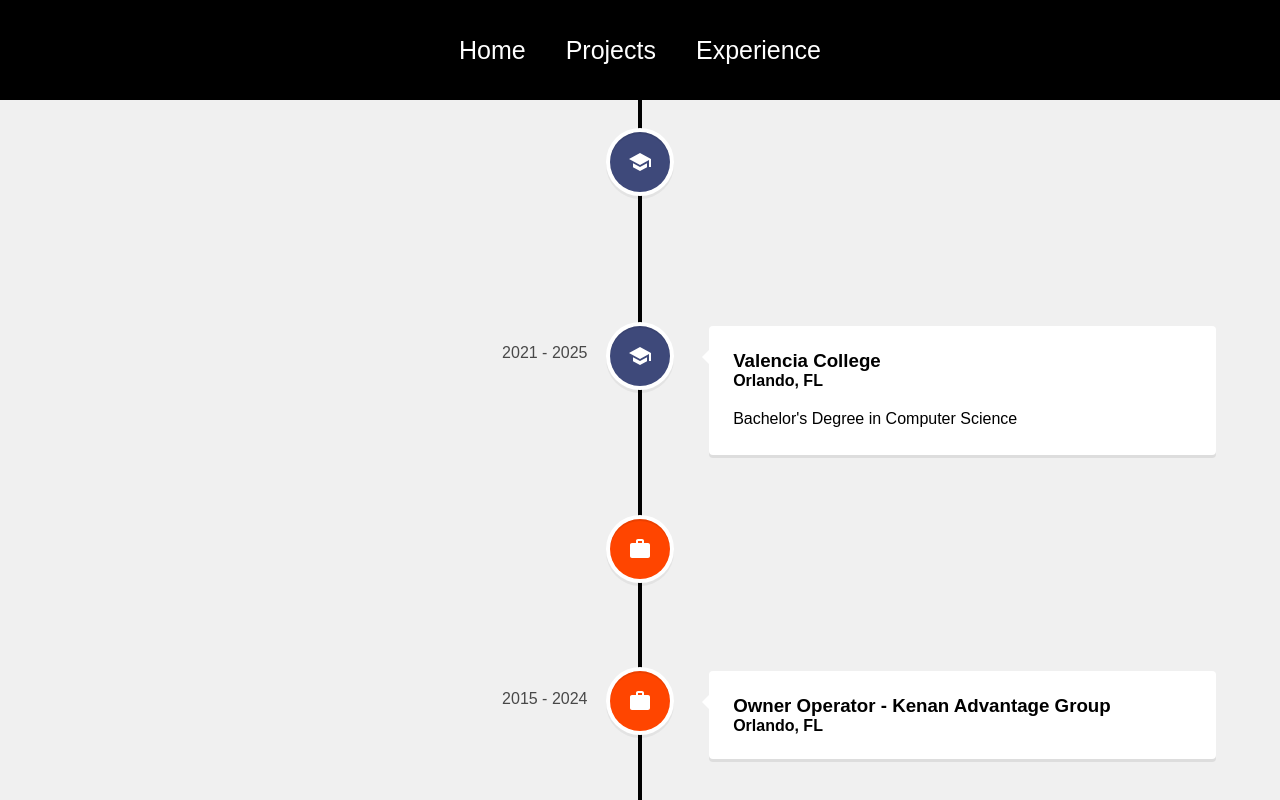
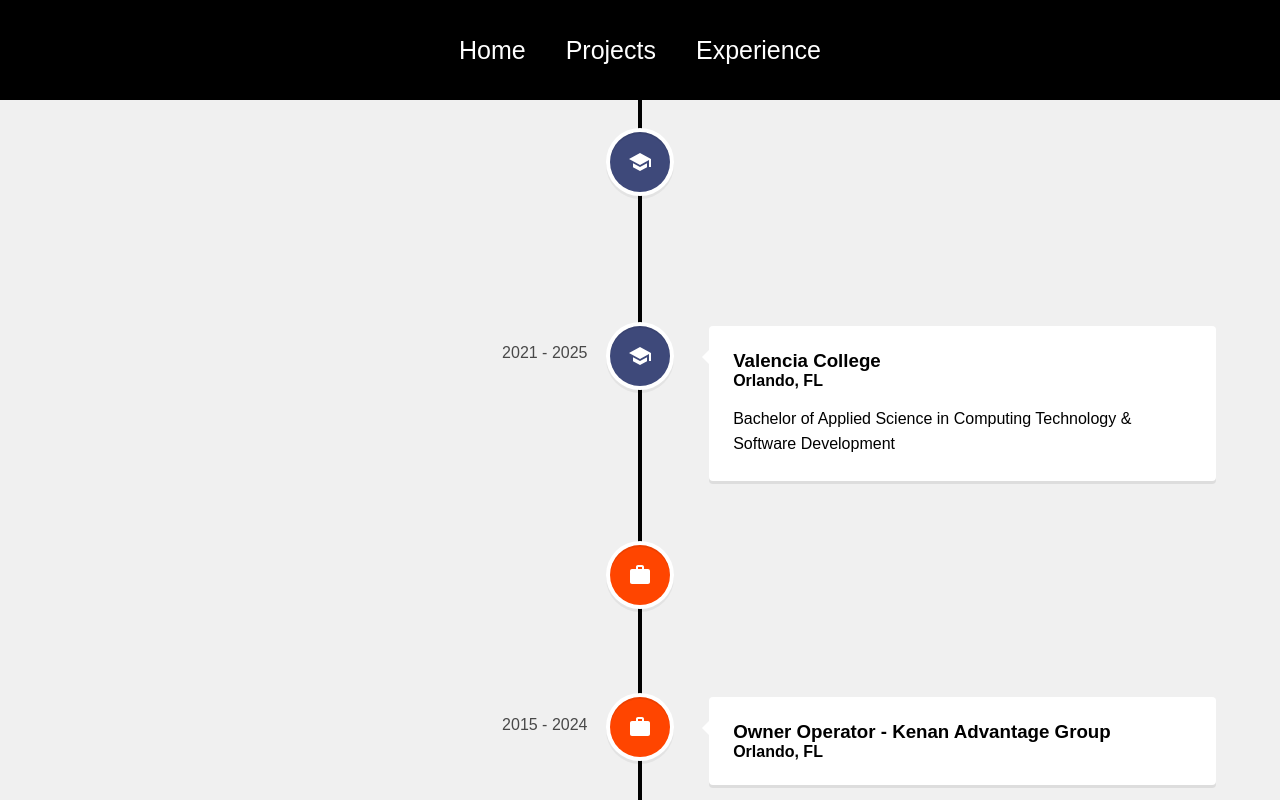
Before and after one commit to donlopez/personal-web-app, a React (Create React App) app: page /experience in a window 1280 px wide. Shown: the top 800 px of the page. Built offline with nearby package versions, Linux system fonts and the light colour scheme.

Commit message:
modified:   src/pages/Experience.js

```diff
--- a/src/pages/Experience.js
+++ b/src/pages/Experience.js
@@ -19,7 +19,7 @@
             Orlando, FL
           </h4>
 
-          <p> Associate's Degree In Computer Science </p>
+          <p> Associate of Science in Computer Programming & Analysis </p>
          </VerticalTimelineElement>
          <VerticalTimelineElement
           className="vertical-timeline-element--education"
@@ -35,7 +35,7 @@
             Orlando, FL
           </h4>
 
-          <p>Bachelor's Degree in Computer Science</p>
+          <p> Bachelor of Applied Science in Computing Technology & Software Development </p>
         </VerticalTimelineElement>
         <VerticalTimelineElement
           className="vertical-timeline-element--work"
```
